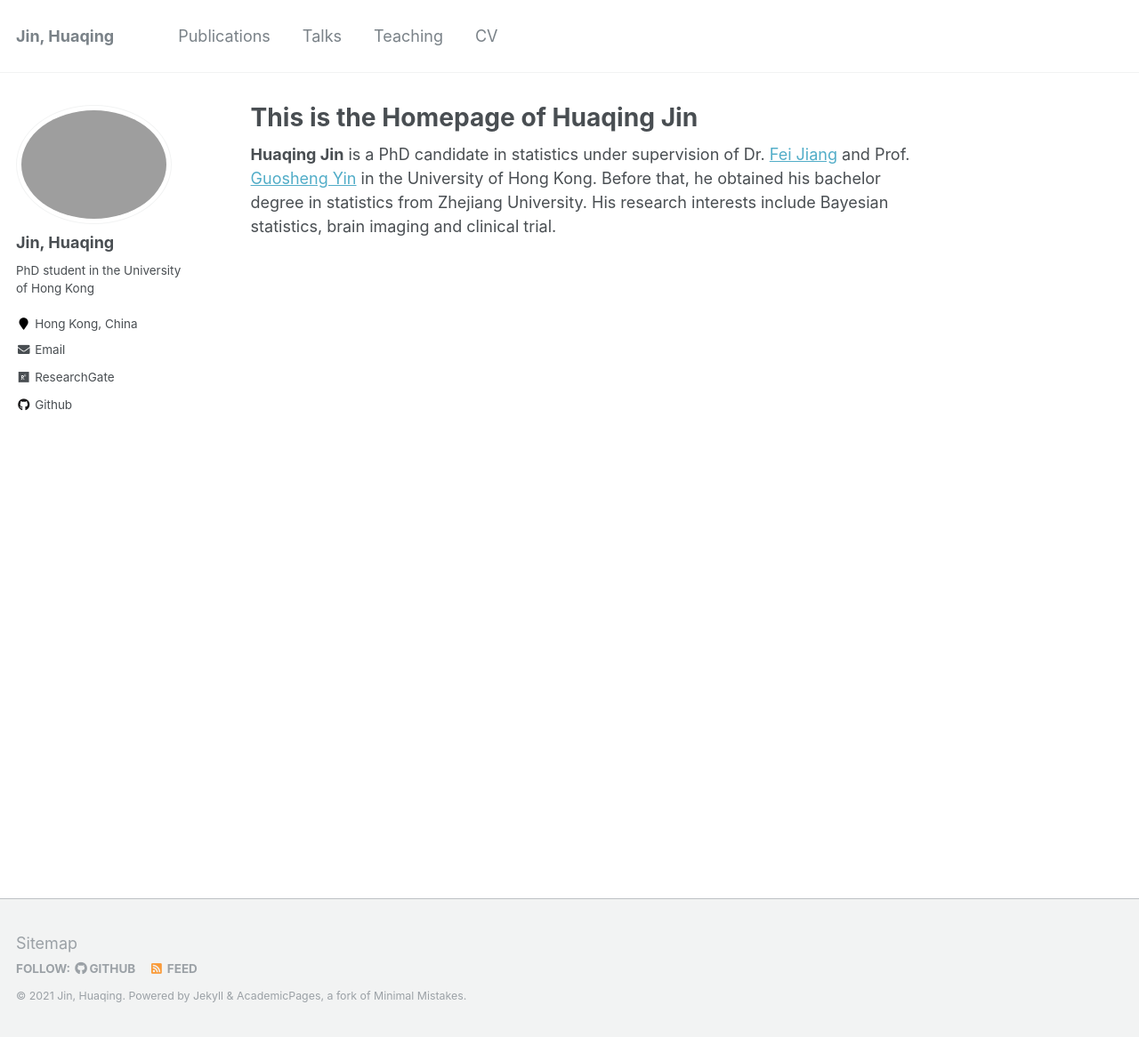
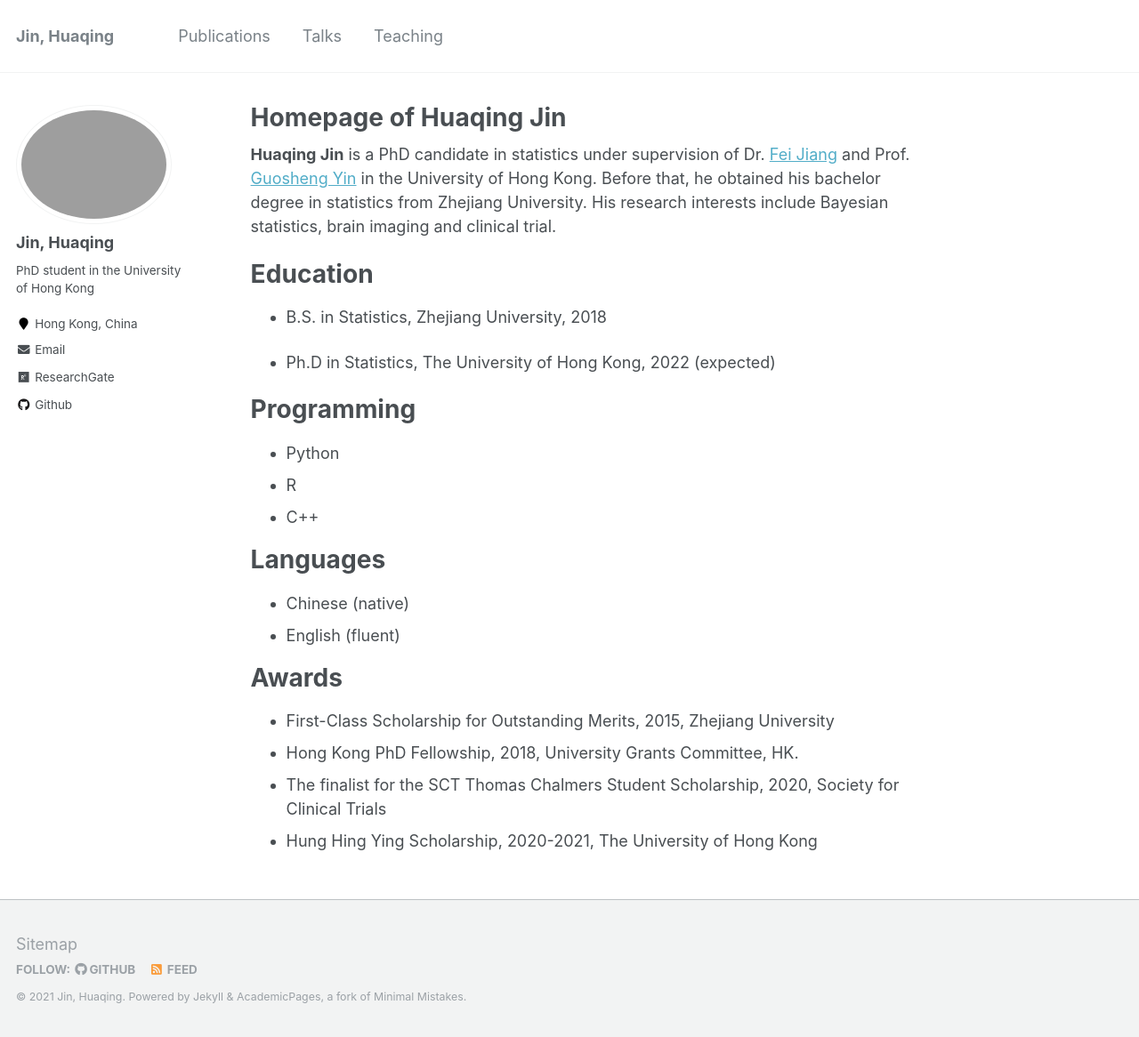
Before and after one commit to JINhuaqing/jinhuaqing.github.io, a Jekyll site: the page built from _pages/about.md, in a window 1280 px wide and 1166 px high. Shown: the whole window at 89% size. Built offline with Jekyll 4.4.1, drawn with Linux system fonts in a browser that asks for light colours.

Commit message:
combine the aount me and CV pages

```diff
--- a/_data/navigation.yml
+++ b/_data/navigation.yml
@@ -15,8 +15,8 @@ main:
   # - title: "Blog Posts"
   #   url: /year-archive/
 
-  - title: "CV"
-    url: /cv/
+  #- title: "CV"
+  #  url: /cv/
 
   # - title: "Guide"
   #   url: /markdown/
--- a/_pages/about.md
+++ b/_pages/about.md
@@ -1,6 +1,6 @@
 ---
 permalink: /
-title: "This is the Homepage of Huaqing Jin"
+title: "Homepage of Huaqing Jin"
 excerpt: "About me"
 author_profile: true
 redirect_from:
@@ -15,3 +15,30 @@ Dr. [Fei Jiang](https://jianglab.ucsf.edu/home) and
 Prof. [Guosheng Yin](https://web.hku.hk/~gyin/) in the University of Hong Kong.
 Before that, he obtained his bachelor degree in statistics from Zhejiang University.
 His research interests include Bayesian statistics, brain imaging and clinical trial.
+
+Education
+======
+* B.S. in Statistics, Zhejiang University, 2018
+
+* Ph.D in Statistics, The University of Hong Kong, 2022 (expected)
+
+
+Programming
+======
+* Python
+* R
+* C++
+
+Languages
+=======
+* Chinese (native)
+* English (fluent)
+
+
+Awards
+======
+<!--* First-Class Scholarship for Outstanding Students, 2015, Zhejiang University -->
+* First-Class Scholarship for Outstanding Merits, 2015, Zhejiang University <!--* Fung Scholarship, 2016, Victor and William Fung Foundation -->
+* Hong Kong PhD Fellowship, 2018, University Grants Committee, HK.
+* The finalist for the SCT Thomas Chalmers Student Scholarship, 2020, Society for Clinical Trials
+* Hung Hing Ying Scholarship, 2020-2021, The University of Hong Kong
```
Also changed, not shown: _pages/publications.md (+3 -1 lines).
